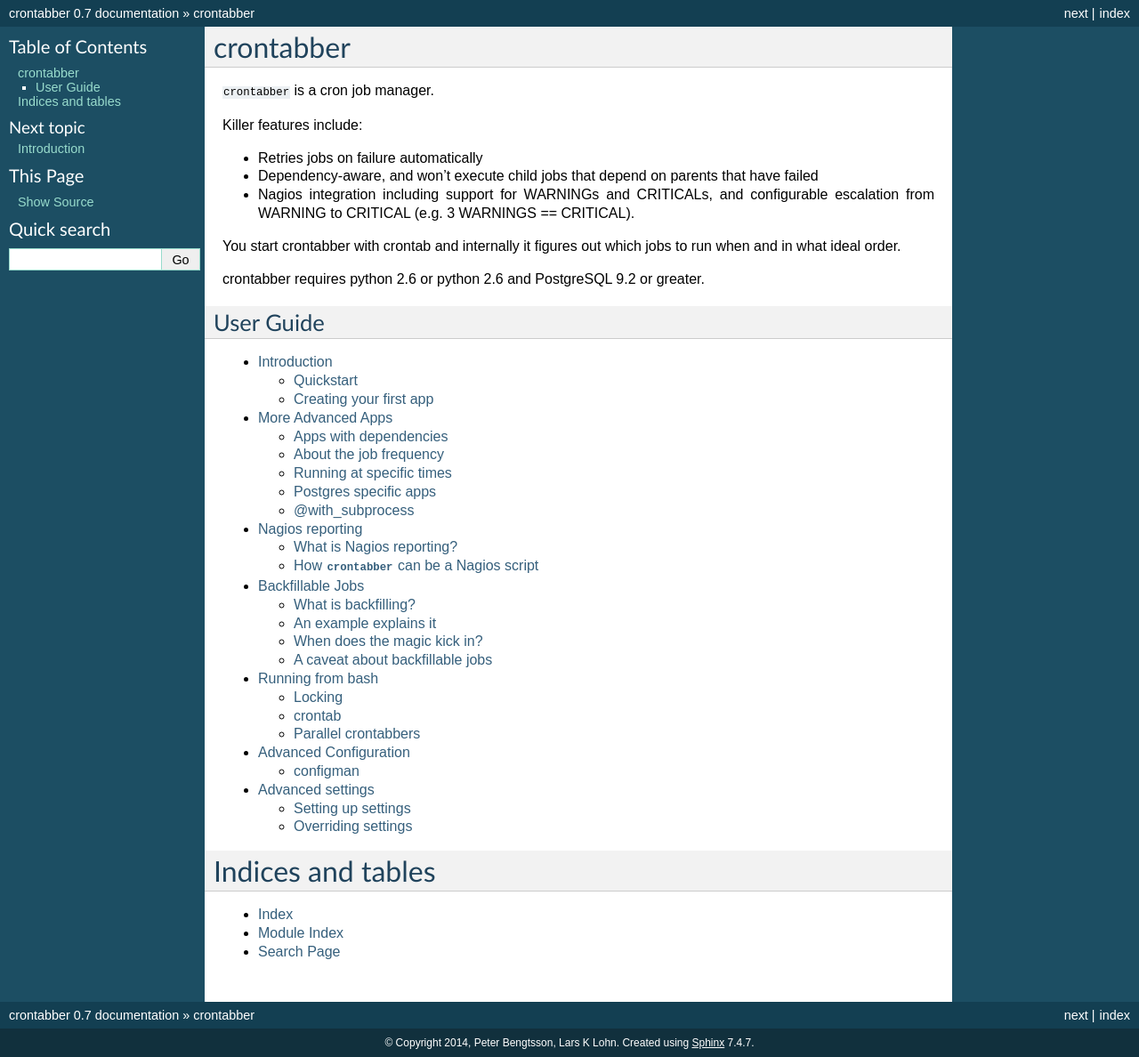
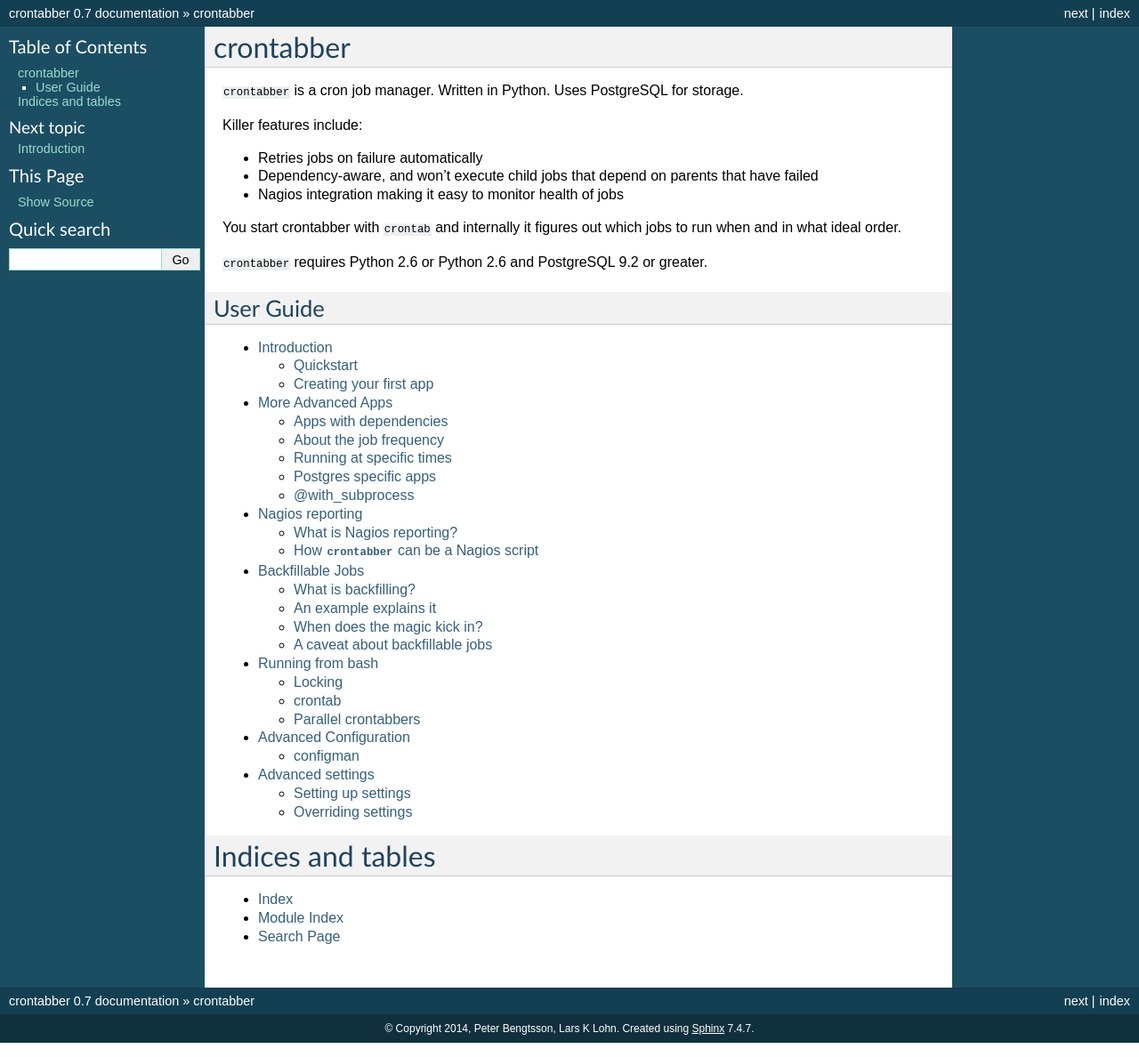
Before and after one commit to mozilla/crontabber, a Sphinx documentation site: the page built from docs/index.rst, in a window 1280 px wide. Shown: the whole page at 89% size. Built offline with Sphinx 7.4.7, drawn with Linux system fonts in a browser that asks for light colours.

Commit message:
updating the index page

```diff
--- a/docs/index.rst
+++ b/docs/index.rst
@@ -6,21 +6,19 @@
 crontabber
 ==========
 
-``crontabber`` is a cron job manager.
+``crontabber`` is a cron job manager. Written in Python. Uses PostgreSQL for storage.
 
 Killer features include:
 
 * Retries jobs on failure automatically
 * Dependency-aware, and won’t execute child jobs that depend on parents that
   have failed
-* Nagios integration including support for WARNINGs and CRITICALs, and
-  configurable escalation from WARNING to CRITICAL
-  (e.g. 3 WARNINGS == CRITICAL).
+* Nagios integration making it easy to monitor health of jobs
 
-You start crontabber with crontab and internally it figures out which jobs
+You start crontabber with ``crontab`` and internally it figures out which jobs
 to run when and in what ideal order.
 
-crontabber requires python 2.6 or python 2.6 and PostgreSQL 9.2 or greater.
+``crontabber`` requires Python 2.6 or Python 2.6 and PostgreSQL 9.2 or greater.
 
 
 
```
